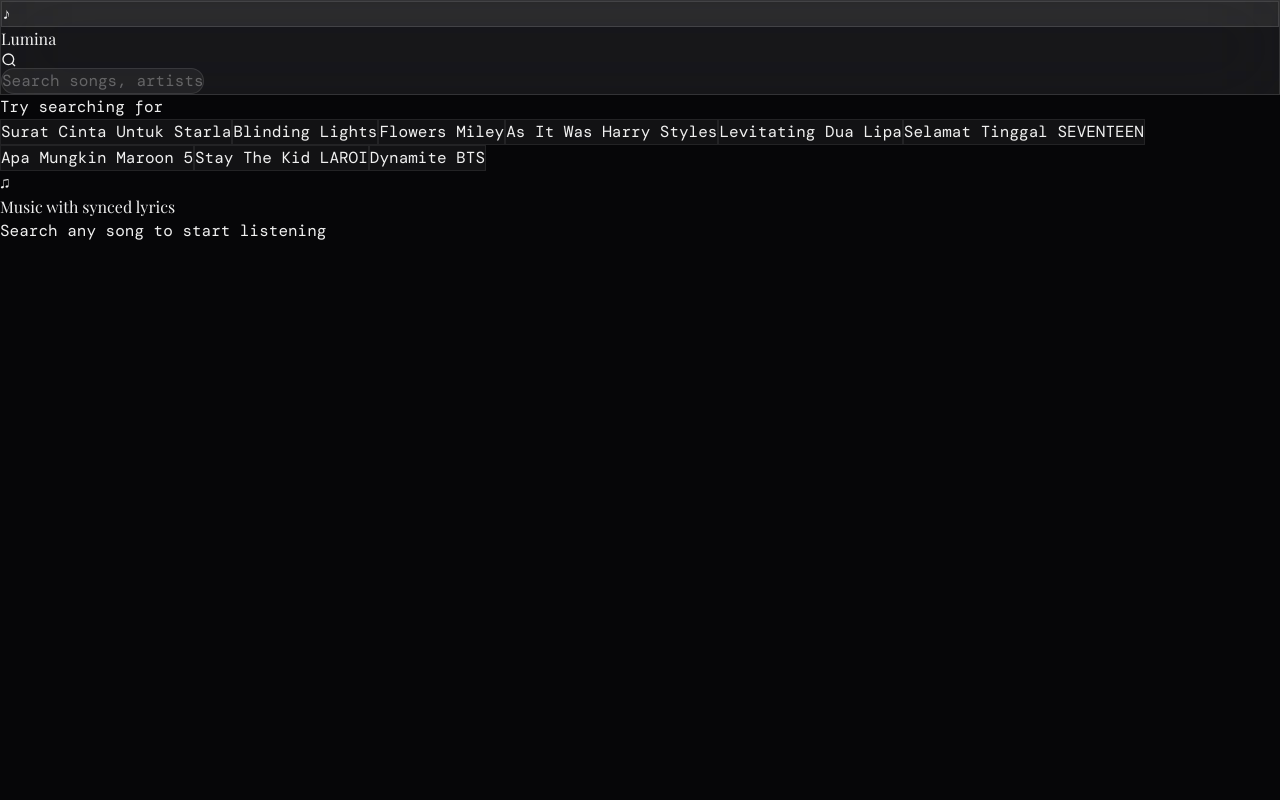
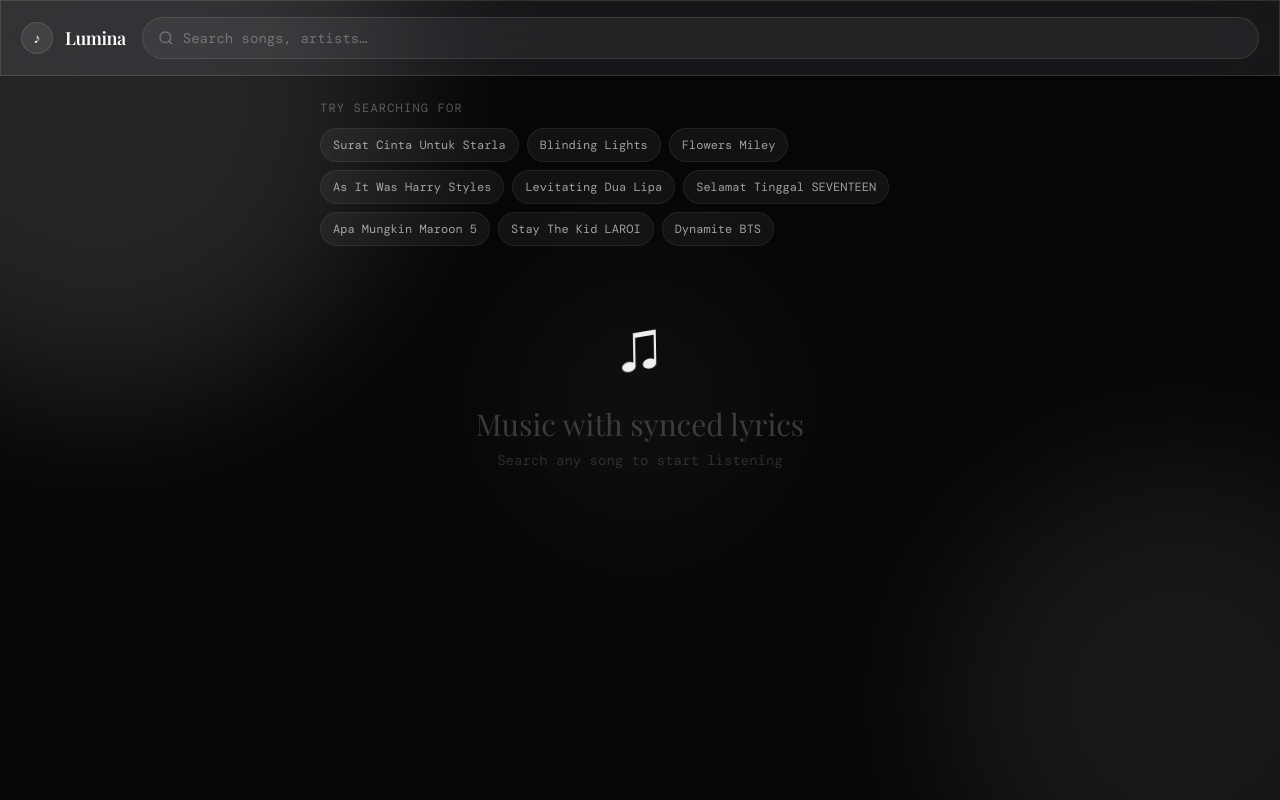
Before and after one commit to gvnjpn-cmyk/Lumina, a Next.js app: page / in a window 1280 px wide. Built offline with nearby package versions, Linux system fonts and the light colour scheme; a web font is replaced by a local one.

Commit message:
Upload: tailwind.config.js

```diff
--- /dev/null
+++ b/tailwind.config.js
@@ -0,0 +1,39 @@
+/** @type {import('tailwindcss').Config} */
+module.exports = {
+  content: ['./app/**/*.{js,ts,jsx,tsx}', './components/**/*.{js,ts,jsx,tsx}'],
+  theme: {
+    extend: {
+      fontFamily: {
+        display: ['var(--font-display)', 'serif'],
+        mono: ['var(--font-mono)', 'monospace'],
+      },
+      animation: {
+        'spin-slow': 'spin 20s linear infinite',
+        'shimmer': 'shimmer 2.5s linear infinite',
+        'lyric-in': 'lyricIn 0.4s ease forwards',
+        'pulse-ring': 'pulseRing 2s ease-out infinite',
+        'float': 'float 8s ease-in-out infinite',
+      },
+      keyframes: {
+        shimmer: {
+          '0%': { backgroundPosition: '-200% 0' },
+          '100%': { backgroundPosition: '200% 0' },
+        },
+        lyricIn: {
+          '0%': { opacity: '0', transform: 'translateY(8px)' },
+          '100%': { opacity: '1', transform: 'translateY(0)' },
+        },
+        pulseRing: {
+          '0%': { transform: 'scale(1)', opacity: '0.8' },
+          '100%': { transform: 'scale(1.4)', opacity: '0' },
+        },
+        float: {
+          '0%, 100%': { transform: 'translateY(0px) rotate(0deg)' },
+          '33%': { transform: 'translateY(-15px) rotate(1deg)' },
+          '66%': { transform: 'translateY(-8px) rotate(-1deg)' },
+        },
+      },
+    },
+  },
+  plugins: [],
+};
```
